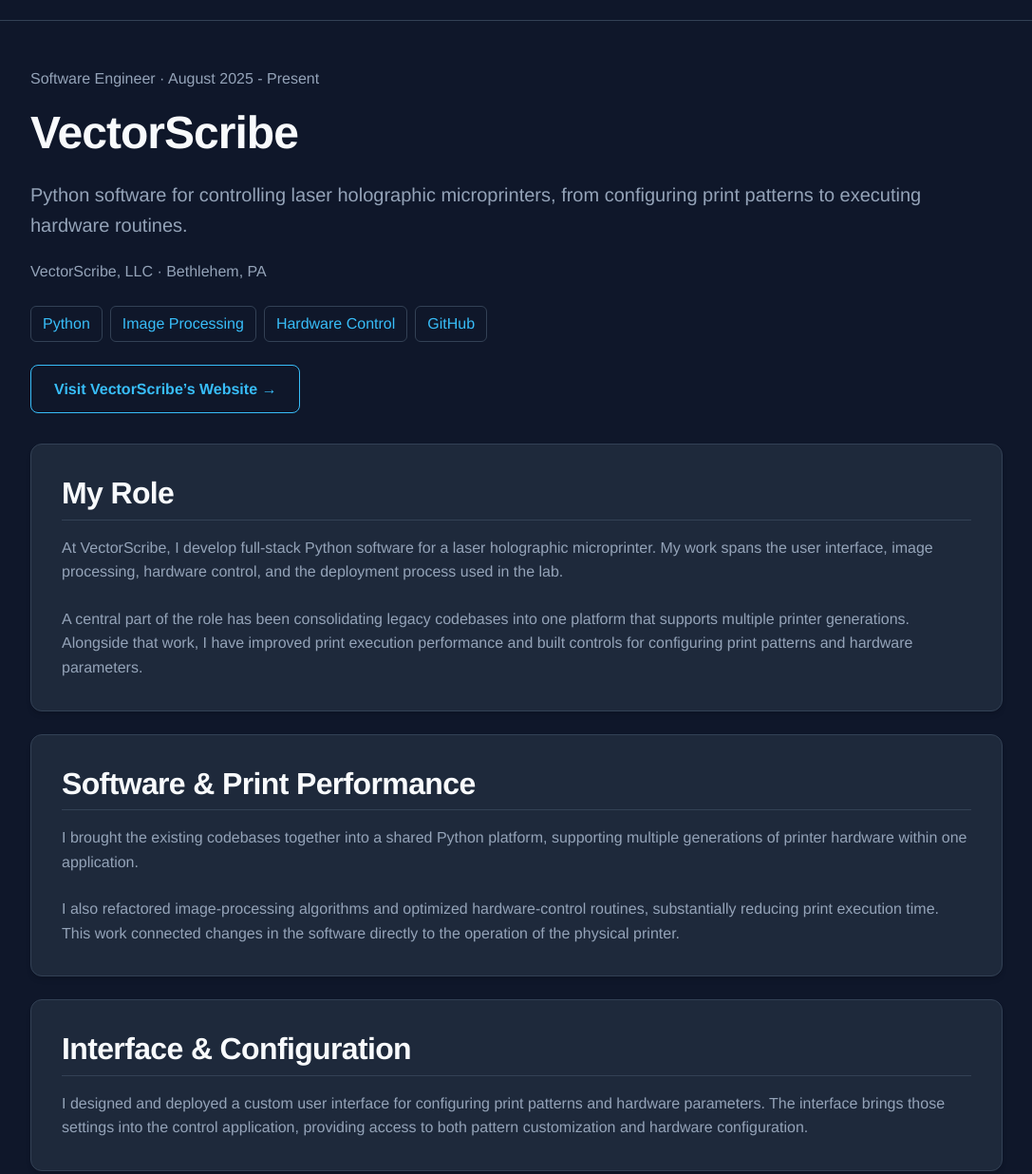
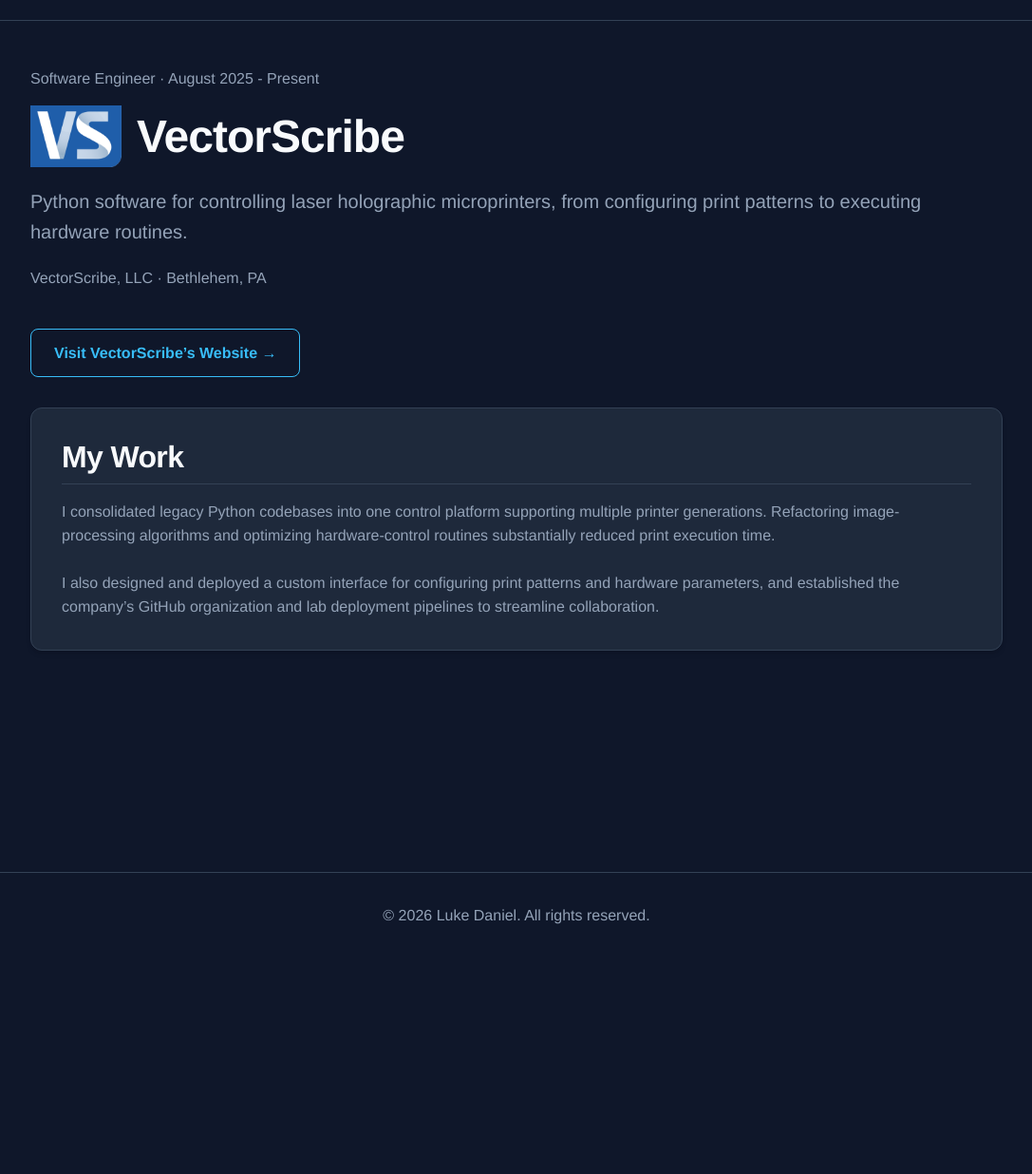
Before and after one commit to LukeBDaniel/LukeBDaniel.github.io, an Astro site: page /projects/vectorscribe in a window 1280 px wide. Shown: the part 67-1303 px from the top of the page at 95% size, without its empty margins (96-1183 px from the left). After the commit the page ends 1107 px from the top, so only its background shows below. Built offline with nearby package versions, Linux system fonts and the light colour scheme; Astro itself is replaced by a stand-in of ours.

Commit message:
vs update

```diff
--- a/src/pages/projects/vectorscribe.astro
+++ b/src/pages/projects/vectorscribe.astro
@@ -16,40 +16,38 @@
 		<main class="professional-project">
 			<div class="project-header">
 				<p class="project-context">Software Engineer · August 2025 - Present</p>
-				<h1>VectorScribe</h1>
+				<div class="company-heading">
+					<img src="/assets/images/projects/vectorscribe-logo.png" alt="VectorScribe logo" width="556" height="376" />
+					<h1>VectorScribe</h1>
+				</div>
 				<p class="subtitle">Python software for controlling laser holographic microprinters, from configuring print patterns to executing hardware routines.</p>
 				<p class="project-context">VectorScribe, LLC · Bethlehem, PA</p>
-				<ul class="technologies" aria-label="Technologies and areas of work">
-					<li>Python</li>
-					<li>Image Processing</li>
-					<li>Hardware Control</li>
-					<li>GitHub</li>
-				</ul>
+
 				<a href="https://www.vector-scribe.com/" target="_blank" rel="noopener noreferrer" class="project-link">Visit VectorScribe’s Website &rarr;</a>
 			</div>
 
 			<section class="prose glass-card">
-				<h2>My Role</h2>
-				<p>At VectorScribe, I develop full-stack Python software for a laser holographic microprinter. My work spans the user interface, image processing, hardware control, and the deployment process used in the lab.</p>
-				<p>A central part of the role has been consolidating legacy codebases into one platform that supports multiple printer generations. Alongside that work, I have improved print execution performance and built controls for configuring print patterns and hardware parameters.</p>
-			</section>
-
-			<section class="prose glass-card">
-				<h2>Software & Print Performance</h2>
-				<p>I brought the existing codebases together into a shared Python platform, supporting multiple generations of printer hardware within one application.</p>
-				<p>I also refactored image-processing algorithms and optimized hardware-control routines, substantially reducing print execution time. This work connected changes in the software directly to the operation of the physical printer.</p>
-			</section>
-
-			<section class="prose glass-card">
-				<h2>Interface & Configuration</h2>
-				<p>I designed and deployed a custom user interface for configuring print patterns and hardware parameters. The interface brings those settings into the control application, providing access to both pattern customization and hardware configuration.</p>
-			</section>
-
-			<section class="prose glass-card">
-				<h2>Collaboration & Deployment</h2>
-				<p>I established the company’s GitHub organization and lab deployment pipelines to streamline collaboration and the delivery of software updates to the lab.</p>
+				<h2>My Work</h2>
+				<p>I consolidated legacy Python codebases into one control platform supporting multiple printer generations. Refactoring image-processing algorithms and optimizing hardware-control routines substantially reduced print execution time.</p>
+				<p>I also designed and deployed a custom interface for configuring print patterns and hardware parameters, and established the company’s GitHub organization and lab deployment pipelines to streamline collaboration.</p>
 			</section>
 		</main>
 		<Footer />
 	</body>
 </html>
+
+<style>
+	.company-heading {
+		display: flex;
+		align-items: center;
+		flex-wrap: wrap;
+		gap: 1rem;
+	}
+	.company-heading img {
+		width: 96px;
+		height: auto;
+	}
+	.company-heading h1 {
+		margin: 0;
+	}
+</style>
```
Also changed, not shown: src/pages/index.astro (+20 -1 lines), VS.png (added), public/assets/images/projects/vectorscribe-logo.png (added).
